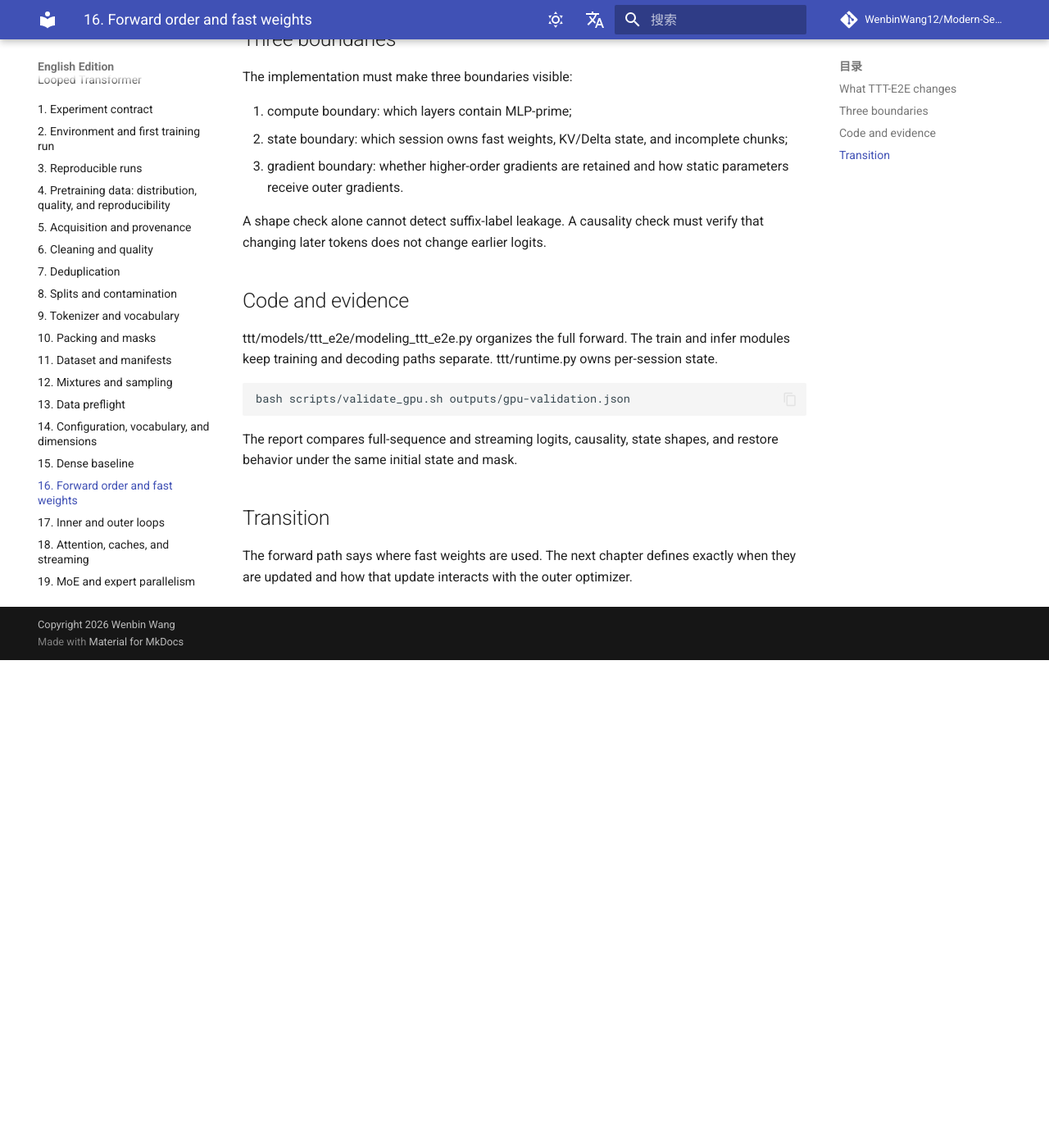
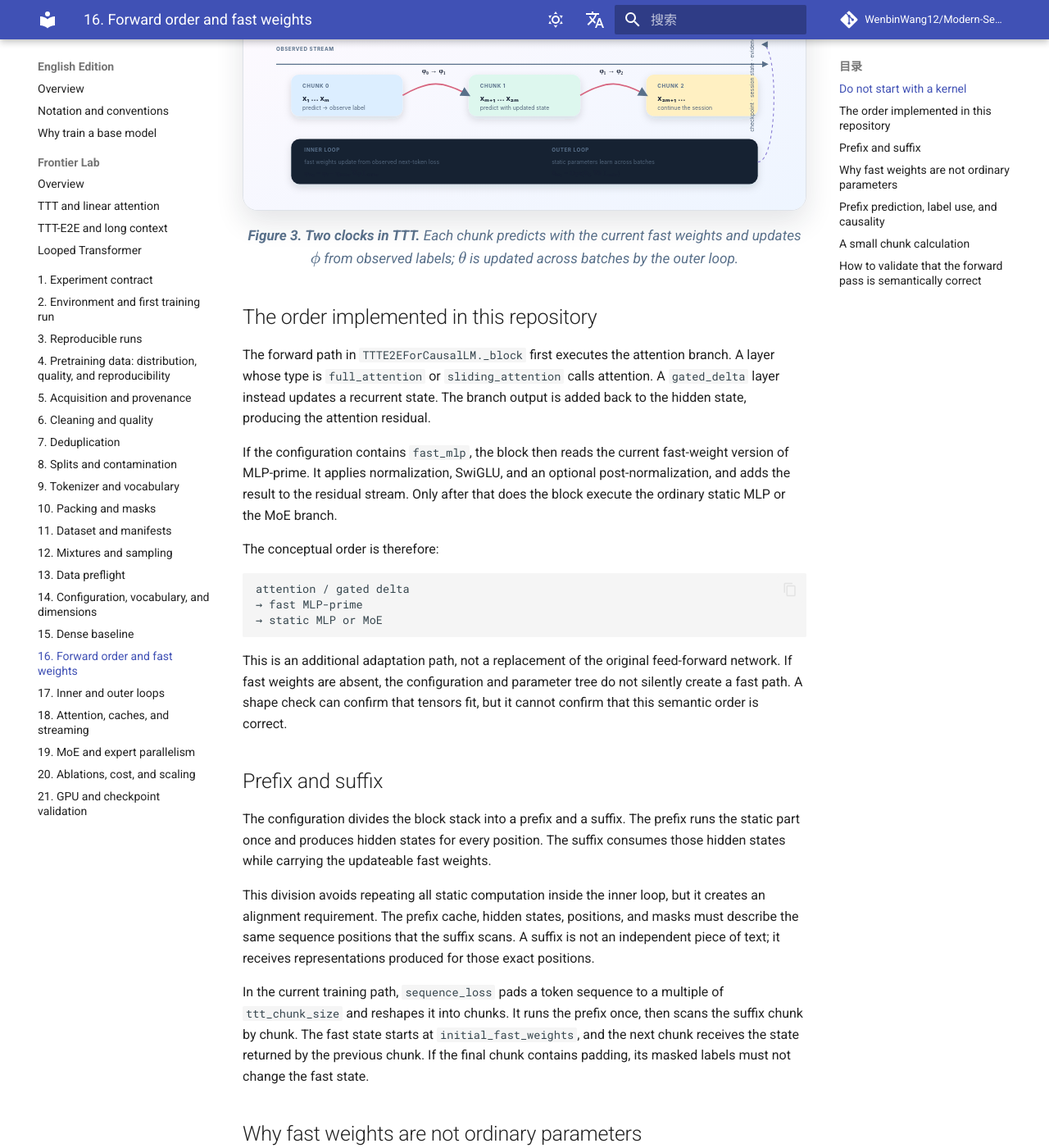
Before and after one commit to WenbinWang12/Modern-Sequence-Models-from-Scratch, an MkDocs documentation site: the page built from docs/book/en/04_forward_and_ttt.md, in a window 1280 px wide and 1400 px high, scrolled down 913 px. Shown: the whole window at 82% size. Built offline with MkDocs 1.6.1 and Material for MkDocs 9.7.7, drawn with Linux system fonts in a browser that asks for light colours; comment, search, counter and statistics services are not loaded; before the commit the page ends 1718 px from its top, so only the background shows below that; some of the changed text lies outside the part shown.

Commit message:
expand English TTT forward chapter

```diff
--- a/docs/book/en/04_forward_and_ttt.md
+++ b/docs/book/en/04_forward_and_ttt.md
@@ -1,38 +1,122 @@
-# 16. Forward order and fast weights
+# 16. Forward order: how one token travels through TTT-E2E
 
-## What TTT-E2E changes
+## Do not start with a kernel
 
-TTT-E2E does not simply replace an MLP. Selected later blocks contain an additional MLP-prime that can be updated at test time. The original MLP remains a stable static transformation; MLP-prime absorbs local context through an inner loop.
+TTT-E2E contains several new terms: prefix, suffix, fast weights, inner loss, MLP-prime, and KV cache. The safest first reading is to follow one token through the residual stream. Once the order is clear, the implementation details have a place to attach.
 
-For a hidden state \(x\), causal attention and the static MLP contribute stable residual paths, while the fast MLP-prime contributes a path whose state is changed by the inner update. The three paths are combined into the residual output.
+The model first looks up a token ID in an embedding table. Each block then sends the hidden state through attention or a gated-delta state update, followed by an MLP. Selected later blocks have one additional fast MLP-prime. The final hidden state is normalized and projected into vocabulary logits.
 
-The model predicts with the current fast weights, computes the inner loss, and then updates the fast state. The boundary at which the new state is used is part of the configuration.
+~~~text
+token ids
+   ↓
+embedding
+   ↓
+attention / gated delta + residual
+   ↓
+fast MLP-prime + residual       (selected later blocks)
+   ↓
+static MLP or MoE + residual
+   ↓
+final norm → lm_head → logits
+~~~
+
+Every arrow is an interface for a shape, a mask, a cache, and a gradient. Moving MLP-prime before or after the ordinary MLP changes the algorithm. Updating it after every token, at the end of a chunk, or before the next chunk also changes the meaning of the state.
 
 <figure class="book-figure">
   <img src="../../../assets/figures/ttt-timeline.svg" alt="The timing of token chunks, inner-loop fast-weight updates, and outer-loop static-parameter updates in TTT">
-  <figcaption><strong>Figure 3. Two clocks in TTT.</strong> Each chunk predicts with the current fast weights and updates <span class="arithmatex">\(\phi\)</span> from observed labels; <span class="arithmatex">\(\theta\)</span> is updated across batches by the outer loop.</figcaption>
+  <figcaption><strong>Figure 3. Two clocks in TTT.</strong> Each chunk predicts with the current fast weights and updates <span class="arithmatex">\( \phi \)</span> from observed labels; <span class="arithmatex">\( \theta \)</span> is updated across batches by the outer loop.</figcaption>
 </figure>
 
-## Three boundaries
+## The order implemented in this repository
 
-The implementation must make three boundaries visible:
+The forward path in <code>TTTE2EForCausalLM._block</code> first executes the attention branch. A layer whose type is <code>full_attention</code> or <code>sliding_attention</code> calls attention. A <code>gated_delta</code> layer instead updates a recurrent state. The branch output is added back to the hidden state, producing the attention residual.
 
-1. compute boundary: which layers contain MLP-prime;
-2. state boundary: which session owns fast weights, KV/Delta state, and incomplete chunks;
-3. gradient boundary: whether higher-order gradients are retained and how static parameters receive outer gradients.
+If the configuration contains <code>fast_mlp</code>, the block then reads the current fast-weight version of MLP-prime. It applies normalization, SwiGLU, and an optional post-normalization, and adds the result to the residual stream. Only after that does the block execute the ordinary static MLP or the MoE branch.
 
-A shape check alone cannot detect suffix-label leakage. A causality check must verify that changing later tokens does not change earlier logits.
+The conceptual order is therefore:
 
-## Code and evidence
-
-ttt/models/ttt_e2e/modeling_ttt_e2e.py organizes the full forward. The train and infer modules keep training and decoding paths separate. ttt/runtime.py owns per-session state.
-
-~~~bash
-bash scripts/validate_gpu.sh outputs/gpu-validation.json
+~~~text
+attention / gated delta
+→ fast MLP-prime
+→ static MLP or MoE
 ~~~
 
-The report compares full-sequence and streaming logits, causality, state shapes, and restore behavior under the same initial state and mask.
+This is an additional adaptation path, not a replacement of the original feed-forward network. If fast weights are absent, the configuration and parameter tree do not silently create a fast path. A shape check can confirm that tensors fit, but it cannot confirm that this semantic order is correct.
 
-## Transition
+## Prefix and suffix
 
-The forward path says where fast weights are used. The next chapter defines exactly when they are updated and how that update interacts with the outer optimizer.
+The configuration divides the block stack into a prefix and a suffix. The prefix runs the static part once and produces hidden states for every position. The suffix consumes those hidden states while carrying the updateable fast weights.
+
+This division avoids repeating all static computation inside the inner loop, but it creates an alignment requirement. The prefix cache, hidden states, positions, and masks must describe the same sequence positions that the suffix scans. A suffix is not an independent piece of text; it receives representations produced for those exact positions.
+
+In the current training path, <code>sequence_loss</code> pads a token sequence to a multiple of <code>ttt_chunk_size</code> and reshapes it into chunks. It runs the prefix once, then scans the suffix chunk by chunk. The fast state starts at <code>initial_fast_weights</code>, and the next chunk receives the state returned by the previous chunk. If the final chunk contains padding, its masked labels must not change the fast state.
+
+## Why fast weights are not ordinary parameters
+
+Ordinary parameters are shared by many examples and updated by the outer optimizer. They survive from one training step to the next. Fast weights are temporary task or session state: an inner loss can change them while a sequence is being processed.
+
+Use two time indices to keep the clocks separate:
+
+$$
+\theta_{k+1}
+=
+\operatorname{AdamW}\!\left(
+\theta_k,\,
+\nabla_\theta \mathcal{L}_{\mathrm{outer}}
+\right),
+$$
+
+$$
+\phi_{t+1}
+=
+\phi_t
+-\eta_{\mathrm{inner}}
+\nabla_\phi
+\mathcal{L}_{\mathrm{inner}}
+\left(x_t;\theta,\phi_t\right).
+$$
+
+Here \( \theta \) denotes static model parameters and \( \phi \) denotes fast weights. The outer loop learns how the fast state should be initialized and used; the inner loop adapts that state to the current context. Putting \( \phi \) directly into the AdamW optimizer state would merge two different time scales and would no longer describe TTT.
+
+## Prefix prediction, label use, and causality
+
+A safe causal update has this order:
+
+~~~text
+use fast_t to predict y_t
+→ compute inner loss from the observed label
+→ update to fast_{t+1}
+→ let later chunks use fast_{t+1}
+~~~
+
+The label used for an inner update must be available at the point where the update happens. If a suffix label is used to update the state before the same position is predicted, the model receives future information and the measured loss is too optimistic.
+
+The test is simple to state. Change a later suffix token while keeping the prefix fixed, then compare the logits at earlier positions. Earlier logits must remain unchanged up to the numerical tolerance. This test catches semantic leakage that tensor-shape tests cannot see.
+
+The current inner step computes a value and gradient with respect to fast weights, then applies <code>sgd_update</code>. The outer loss differentiates through <code>sequence_loss</code>. Whether higher-order gradients are retained depends on the resulting computation graph and on any rematerialization or checkpointing policy. “The fast state changed” and “the outer loss differentiates through that change” are separate claims.
+
+## A small chunk calculation
+
+Let the sequence length be \(8\) and the chunk size be \(4\). Positions \(0\) through \(7\) form two chunks:
+
+~~~text
+chunk 0: positions 0, 1, 2, 3
+chunk 1: positions 4, 5, 6, 7
+~~~
+
+Chunk 0 predicts with \( \phi_0 \), obtains \( \mathcal{L}_0 \), and updates to \( \phi_1 \). Chunk 1 predicts with \( \phi_1 \), obtains \( \mathcal{L}_1 \), and may then produce the next state. If the last chunk has only two real positions, the other two are padding. The mask sets those label weights to zero, so padding contributes neither loss nor an inner update.
+
+This is why chunk size is an algorithmic variable, not merely a batching detail. A smaller chunk lets the fast state observe context more often but increases scan and update overhead. It also changes the boundary through which gradients and caches are carried.
+
+## How to validate that the forward pass is semantically correct
+
+A useful validation set contains at least four checks:
+
+1. Compare the dense path with fast MLP disabled, including shapes and numerical values.
+2. Change suffix tokens and verify that prefix logits do not change.
+3. Compare full-sequence execution with prefill/decode streaming under the same initial state and masks.
+4. When changing chunk size, record whether it is an intended algorithm change or only an implementation optimization.
+
+The GPU validation script writes architecture and runtime reports. Every report must be tied to the configuration, initial parameter state, mask, and software revision. One passing sequence length does not prove that every <code>layer_type</code>, chunk size, or session boundary is correct.
+
+The next chapter turns this forward order into an explicit inner loop and outer loop, and follows the loss through both time scales.
```
